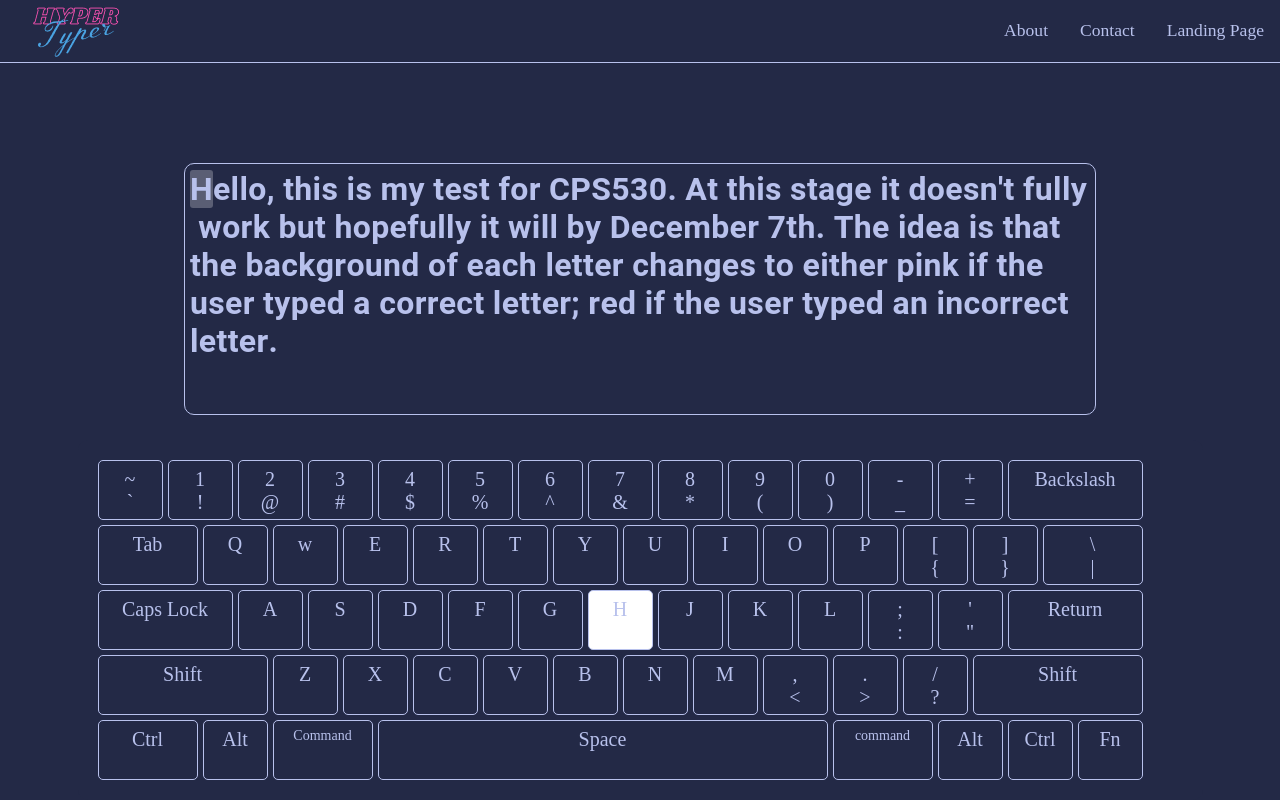
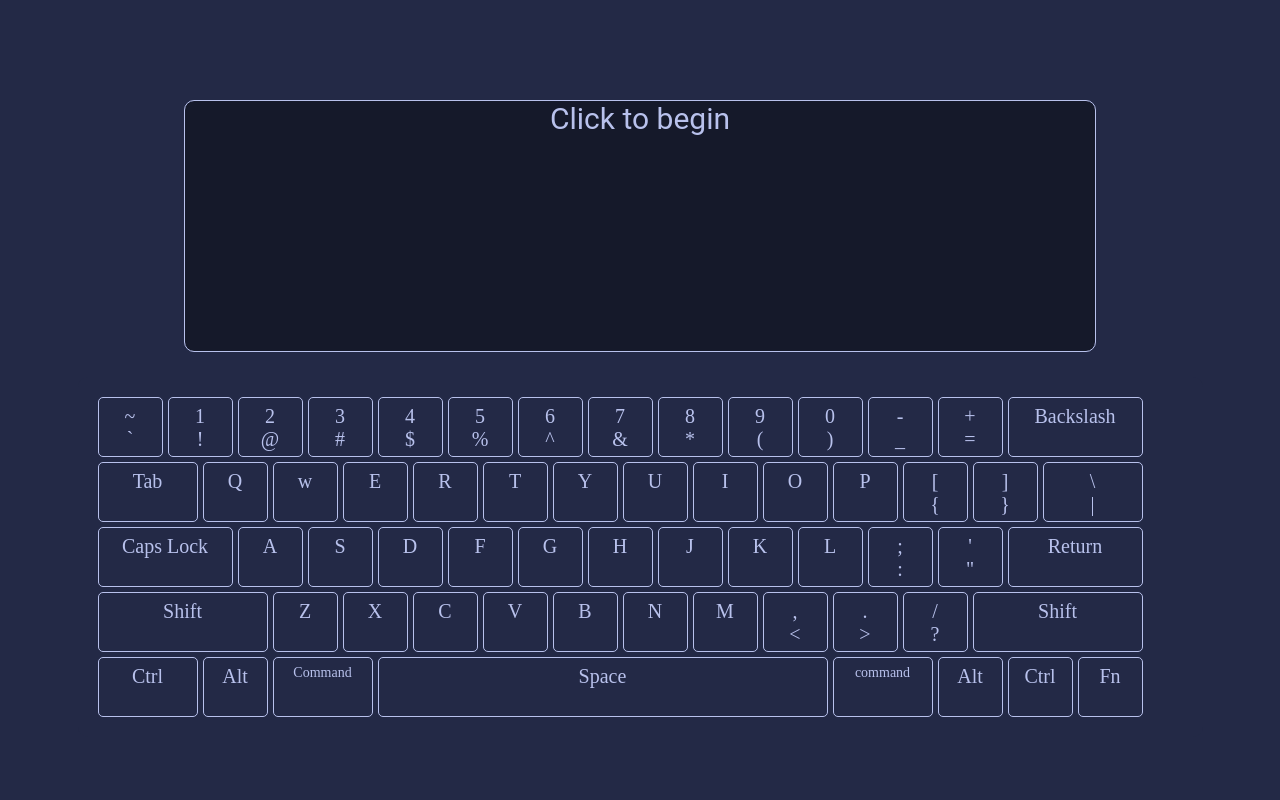
Before and after one commit to absoluteunit1/typing_site, a plain HTML site: page main/index.html in a window 1280 px wide. Drawn offline with Linux system fonts and the light colour scheme.

Commit message:
added changes

```diff
--- a/main/index.html
+++ b/main/index.html
@@ -8,19 +8,13 @@
   <link rel="stylesheet" href="style.css"/>
   <script src="script.js" defer></script>
   <link href="https://fonts.googleapis.com/css2?family=Luckiest+Guy&display=swap" rel="stylesheet"/>
-  <title>Hyper Typer</title>
+  <title>Typing Site</title>
 
 </head>
 <body>
 
-    <ul>
-      <li style="float:left"><img src="files/logo.png"></li>
-      <li><a id="profile" href="../index.html">Landing Page</a></li>
-      <li><a id="contact" href="../contact/index.html">Contact</a></li>
-      <li><a id="about" href="../about/index.html">About</a></li>
-    </ul>
-
     <div id="wordswrap">
+        <div id="clickToBegin"><p>Click to begin</p></div>
     </div>
 
 
--- a/main/script.js
+++ b/main/script.js
@@ -1,5 +1,8 @@
 var text1 = ["Hello,", "this", "is", "my", "final", "project", "for", "CPS530.", "At", "this", "stage", "it", "doesn't", "fully", "work", "but", "hopefully", "it", "will", "by", "December", "7th.", "The", "idea", "is", "that", "the", "background", "of", "each", "letter", "changes", "to", "either", "pink", "if", "the", "user", "typed", "a", "correct", "letter;", "red", "if", "the", "user", "typed", "an", "incorrect", "letter."]
 var text2 = ["Hello,", "this", "is", "my", "test", "for", "CPS530.", "At", "this", "stage", "it", "doesn't", "fully", "work", "but", "hopefully", "it", "will", "by", "December", "7th.", "The", "idea", "is", "that", "the", "background", "of", "each", "letter", "changes", "to", "either", "pink", "if", "the", "user", "typed", "a", "correct", "letter;", "red", "if", "the", "user", "typed", "an", "incorrect", "letter."]
+
+
+// Function Definitions
 
 addWordsToLine = (word) => {
 	var lines = document.getElementsByTagName("h3");
@@ -35,24 +38,27 @@ correct = (cursor) => cursor.id = "correct";
 incorrect = (cursor) => cursor.id = "incorrect";
 
 
-addWords(text1);
-clearWords();
-addWords(text2);
+// addWords(text1);
+// clearWords();
+// addWords(text2);
 
 
+var textWrapper = document.getElementById("wordswrap");
+var timesTextWasAdded = 0;
+var beginText = document.getElementById("clickToBegin");
+
+
+textWrapper.addEventListener("click", function(event) {
+
+
+    textWrapper.style.boxShadow = 'none';
+    beginText.remove();
+    if (timesTextWasAdded == 0) {
+        addWords(text2);
+        timesTextWasAdded++;
+    }
+
     words = document.getElementById("parent").children;
-// console.log(words)
-// element = document.getElementById("parent").getElementsByClassName("wordwrap")[0].getElementsByTagName("span")[0];
-// element.style.backgroundColor="#eebbc3";
-// element.style.color="#232946";
-// console.log(words[0].childNodes);
-// console.log(words[0].childNodes[0].innerText);
-
-// Finds the key on the keyboard
-var temp = document.getElementById((words[0].childNodes[0].innerText).toLowerCase());
-temp.style.backgroundColor="white";
-var l = words.length;
-
 
     // Counters
     var word_count   = 0;
@@ -63,9 +69,6 @@ var word_length = words[word_count].childNodes.length;
 
     //Cursor
     var cursor = document.getElementById("parent").getElementsByClassName("wordwrap")[word_count].getElementsByTagName("span")[letter_count];
-console.log(cursor);
-cursorBackground(cursor);
-
 
     document.addEventListener("keydown", function(event) {
 
@@ -101,7 +104,7 @@ document.addEventListener("keydown", function(event) {
 
     });
 
-
+});
     // Iterator
     // 1. Have a total list of words. Count which word you're on in the listener.
     // 2. Have a count of letters per word. If count reaches the end, move cursor to next word.
--- a/main/style.css
+++ b/main/style.css
@@ -72,9 +72,6 @@ p {
 
 /* Words Wrap */
 
-.cursor {
-
-}
 
 h3 {
 	color: #b8c1ec;
@@ -88,6 +85,7 @@ h3 {
 	letter-spacing: 0.01071em;
 }
 
+
 #wordswrap {
 	height: 250px;
 	width: 900px;
@@ -97,6 +95,7 @@ h3 {
 	border-radius: 10px;
 	padding-left: 5px;
 	padding-right: 5px;
+    box-shadow: inset 0 0 0 1000px rgba(0,0,0,.4);
 }
 
 .wordwrap{
```
Lines whose indentation alone changed are shown as unchanged.
